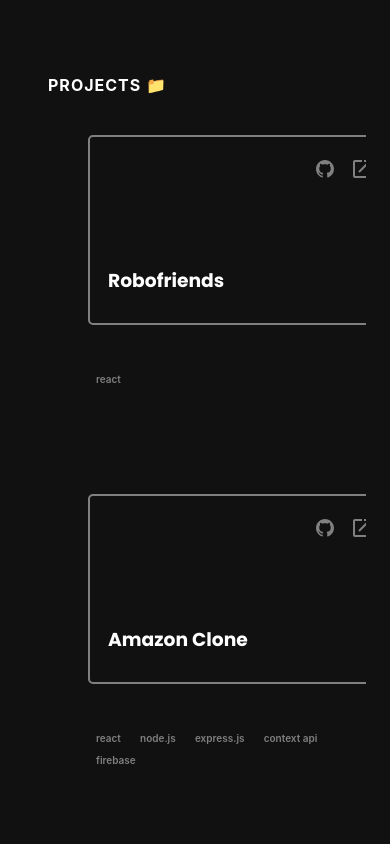
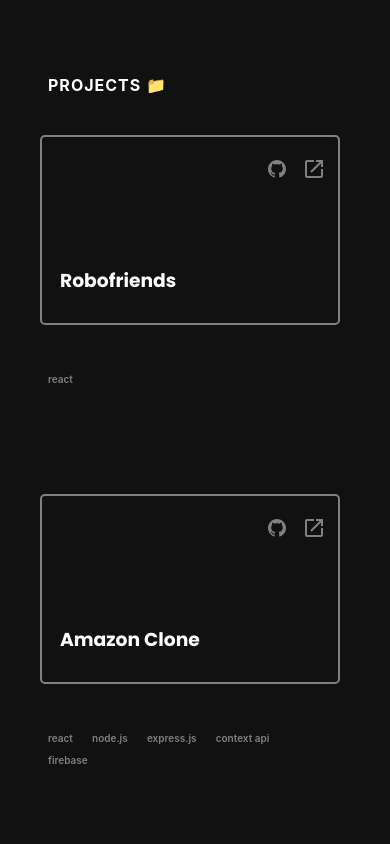
Before and after one commit to sambabib/portfoliov3, a React (Create React App) app: page /projects in a window 390 px wide. Shown: the part 840-1684 px from the top of the page. Built offline with nearby package versions, Linux system fonts and the light colour scheme.

Commit message:
fixed margin... v1

```diff
--- a/src/Components/Projects/Projects.scss
+++ b/src/Components/Projects/Projects.scss
@@ -45,6 +45,7 @@
     @media (max-width: 468px) {
       width: 100%;
       gap: 3.6rem;
+      margin: 1rem !important;
     }
 
     @media (width: 768px) {
```
